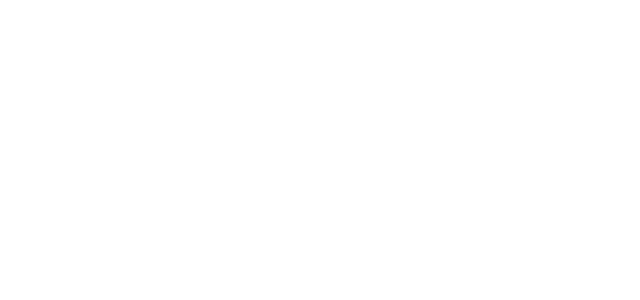
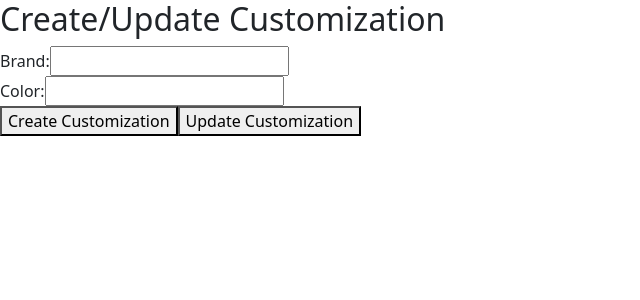
Before and after one commit to NaderElias/W-Project-dd, a React (Vite) app in the folder Frontend/: page /branding in a window 1280 px wide. Before the commit this address had no page. Shown: the top 300 px of the page, without its empty margins (0-640 px from the left). Built offline with nearby package versions, Linux system fonts and the light colour scheme.

Commit message:
Create customization done

```diff
--- a/Frontend/src/App.jsx
+++ b/Frontend/src/App.jsx
@@ -8,13 +8,14 @@
 import Login from "./pages/login";
 import Homepage from "./pages/HomePage";
 import UserManagement from "./pages/UserList";
-
+import CustomizationForm from "./pages/Branding";
 function App() {
   return (
     <Routes>
           <Route path="/" element={<Homepage />} />
           <Route path="/login" element={<Login  />} />
           <Route path="/userlist" element={<UserManagement />} />
+          <Route path="/branding" element={<CustomizationForm />} />
     </Routes>
   );
 }
--- /dev/null
+++ b/Frontend/src/pages/Branding.jsx
@@ -0,0 +1,54 @@
+import React, { useState } from 'react';
+import axios from 'axios';
+
+const CustomizationForm = () => {
+  const [brand, setBrand] = useState('');
+  const [color, setColor] = useState('');
+
+  // Create an axios instance with withCredentials set to true
+  const axiosInstance = axios.create({
+    withCredentials: true,
+  });
+
+  const handleCreateCustomization = async () => {
+    try {
+      const response = await axiosInstance.post('http://localhost:3000/api/branding/create-customization', {
+        brand,
+        color,
+      });
+      console.log(response.data);
+    } catch (error) {
+      console.error('Error creating customization:', error.response.data.message);
+    }
+  };
+
+  const handleUpdateCustomization = async () => {
+    try {
+      const response = await axiosInstance.put('http://localhost:3000/api/branding/update-customization', {
+        _id,
+        color,
+      });
+      console.log(response.data);
+    } catch (error) {
+      console.error('Error updating customization:', error.response.data.message);
+    }
+  };
+
+  return (
+    <div>
+      <h2>Create/Update Customization</h2>
+      <div>
+        <label>Brand:</label>
+        <input type="text" value={brand} onChange={(e) => setBrand(e.target.value)} />
+      </div>
+      <div>
+        <label>Color:</label>
+        <input type="text" value={color} onChange={(e) => setColor(e.target.value)} />
+      </div>
+      <button onClick={handleCreateCustomization}>Create Customization</button>
+      <button onClick={handleUpdateCustomization}>Update Customization</button>
+    </div>
+  );
+};
+
+export default CustomizationForm;
```
Also changed, not shown: 1 other file (tests, documents, lock files or other folders).
